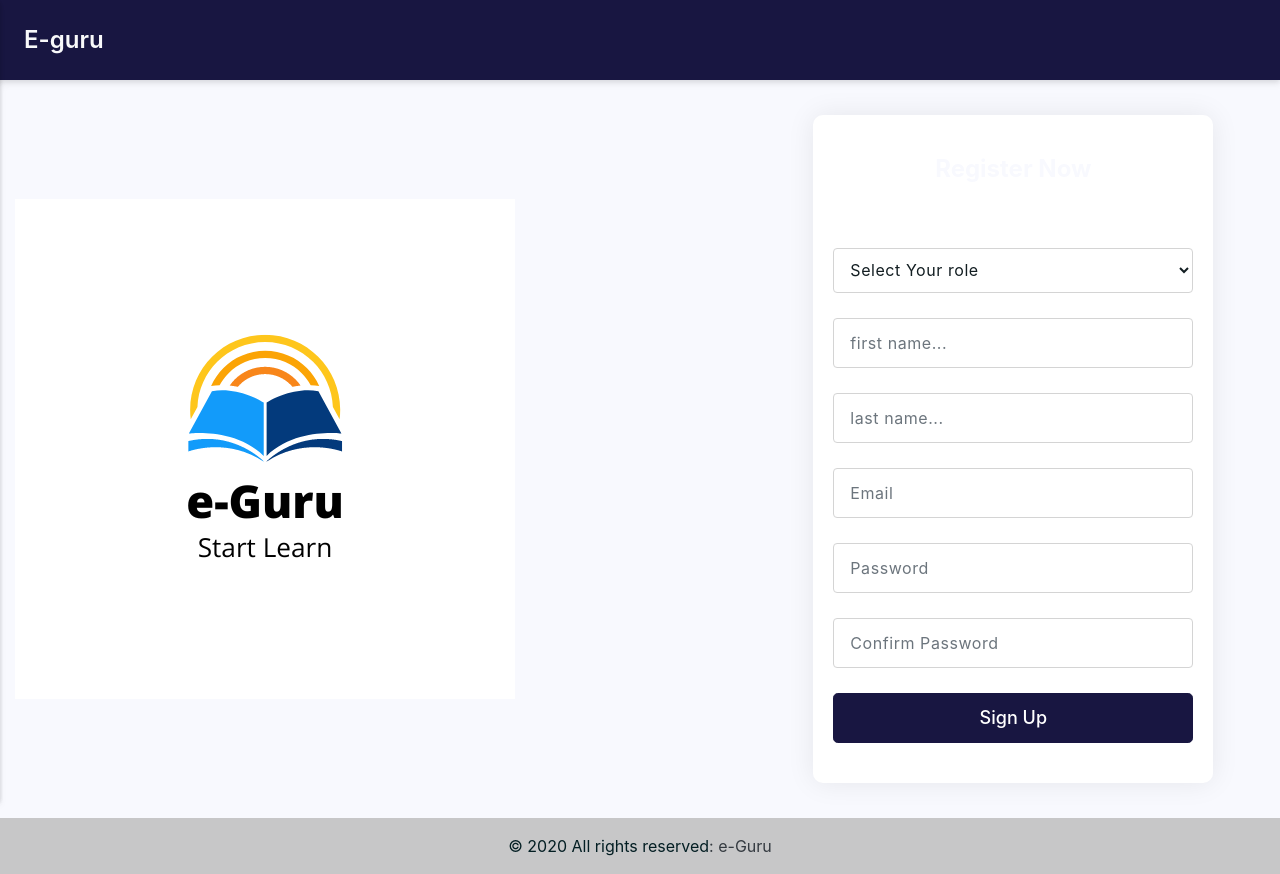
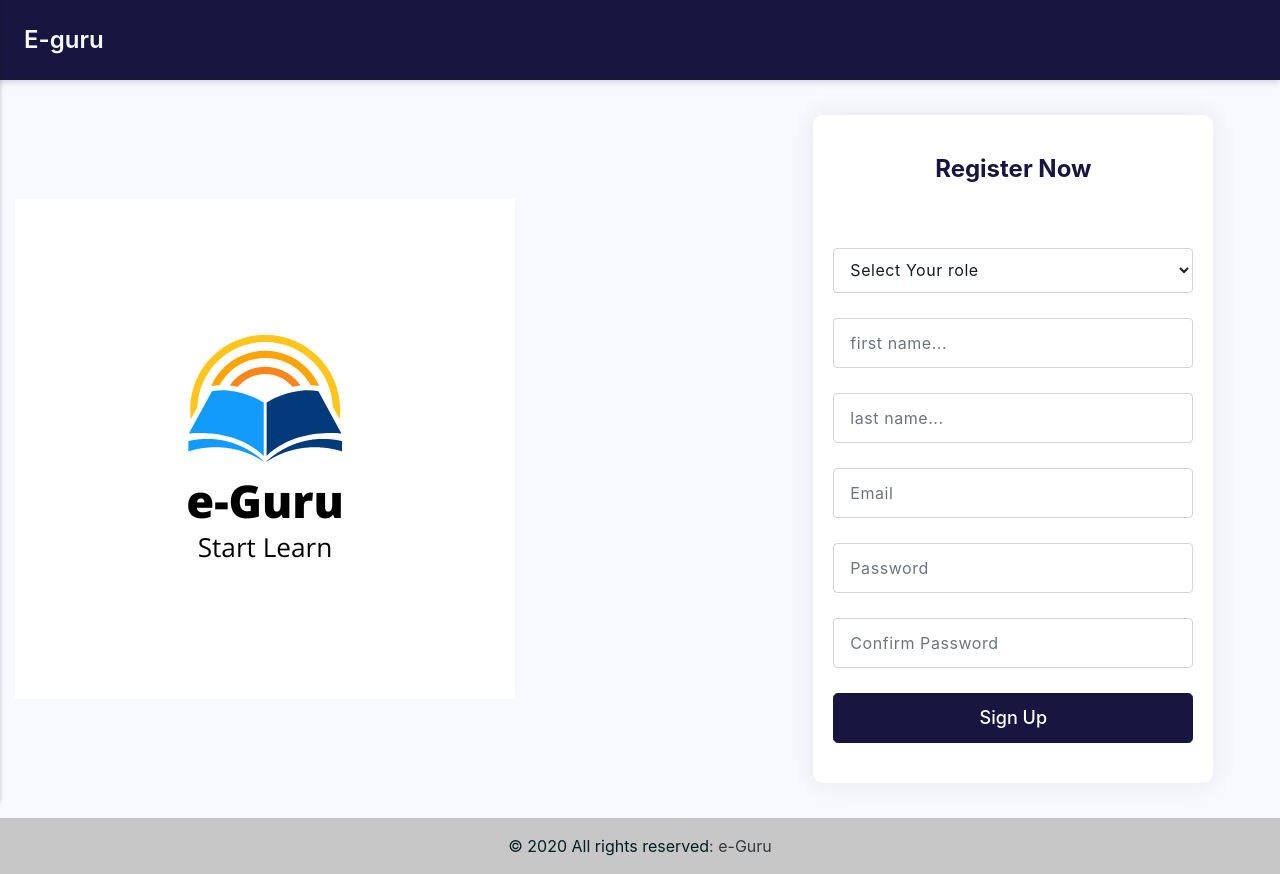
Before and after one commit to Gavindu98/E-Guru, a React (Create React App) app: page /register in a window 1280 px wide. Built offline with nearby package versions, Linux system fonts and the light colour scheme.

Commit message:
registration page changes

```diff
--- a/src/components/common/Register.tsx
+++ b/src/components/common/Register.tsx
@@ -96,7 +96,7 @@ const Register: React.FC = () => {
             <div className="col-md-6 col-lg-5">
               <div className="login-box bg-white box-shadow border-radius-10">
                 <div className="login-title">
-                  <h2 className="text-center text-primary2" style={{color: "#181641"}}>Register Now</h2>
+                  <h2 className="text-center " style={{color: "#181641"}}>Register Now</h2>
                 </div>
                 {errorMsg.length ?
                   <div className="bg-muted border border-danger rounded">
```
